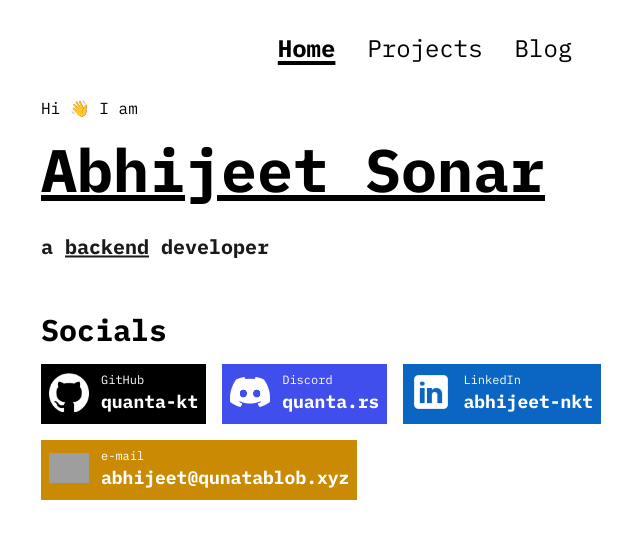
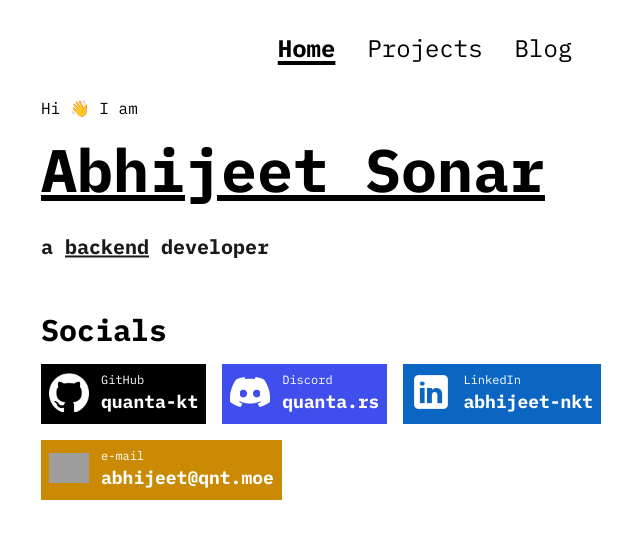
Before and after one commit to quanta-kt/site, a SvelteKit app: page / in a window 1280 px wide. Shown: the top 538 px of the page, without its empty margins (215-855 px from the left). Built offline with nearby package versions, Linux system fonts and the light colour scheme; grey boxes are pictures that could not be loaded.

Commit message:
fix: update links to *.qnt.moe
Since we are now moving over to qnt.moe, lets update URLs to reflect of it.

```diff
--- a/src/lib/components/Navbar.svelte
+++ b/src/lib/components/Navbar.svelte
@@ -11,7 +11,7 @@
 		},
 		{
 			title: 'Blog',
-			href: 'https://blog.qunatablob.xyz/'
+			href: 'https://blog.qnt.moe/'
 		}
 	];
 </script>
--- a/src/routes/+page.svelte
+++ b/src/routes/+page.svelte
@@ -25,8 +25,8 @@
 		},
 		{
 			name: 'e-mail',
-			username: 'abhijeet@qunatablob.xyz',
-			url: 'mailto:abhijeet@qunatablob.xyz',
+			username: 'abhijeet@qnt.moe',
+			url: 'mailto:abhijeet@qnt.moe',
 			bg: 'bg-yellow-600',
 			icon: 'icon-email'
 		}
```
